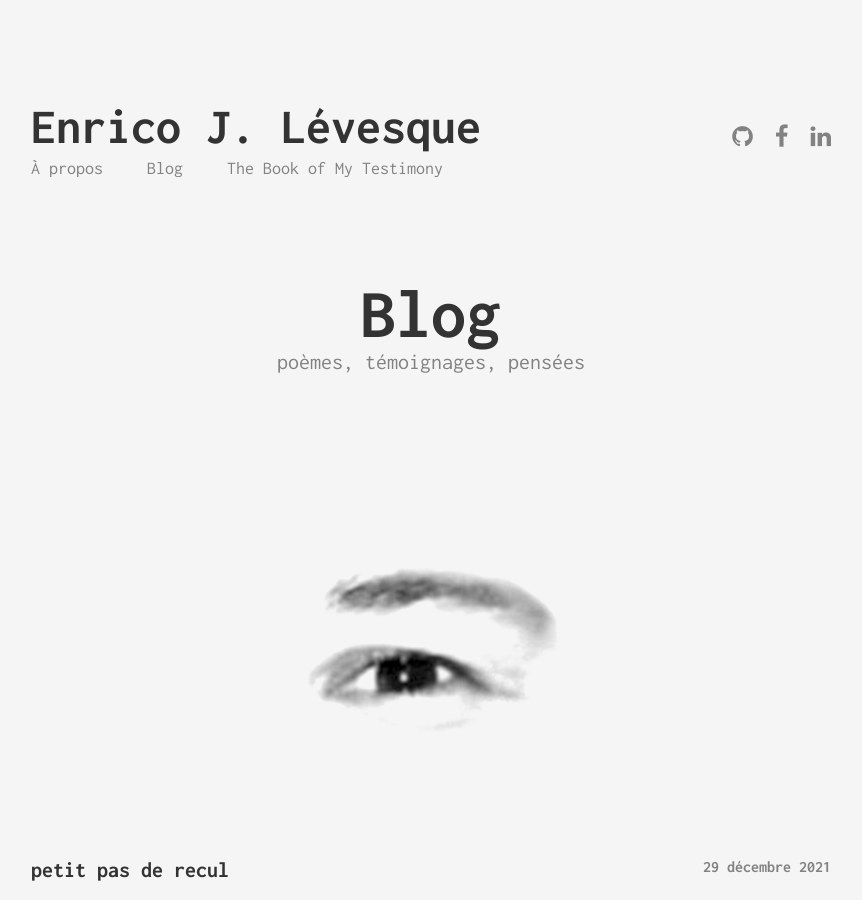
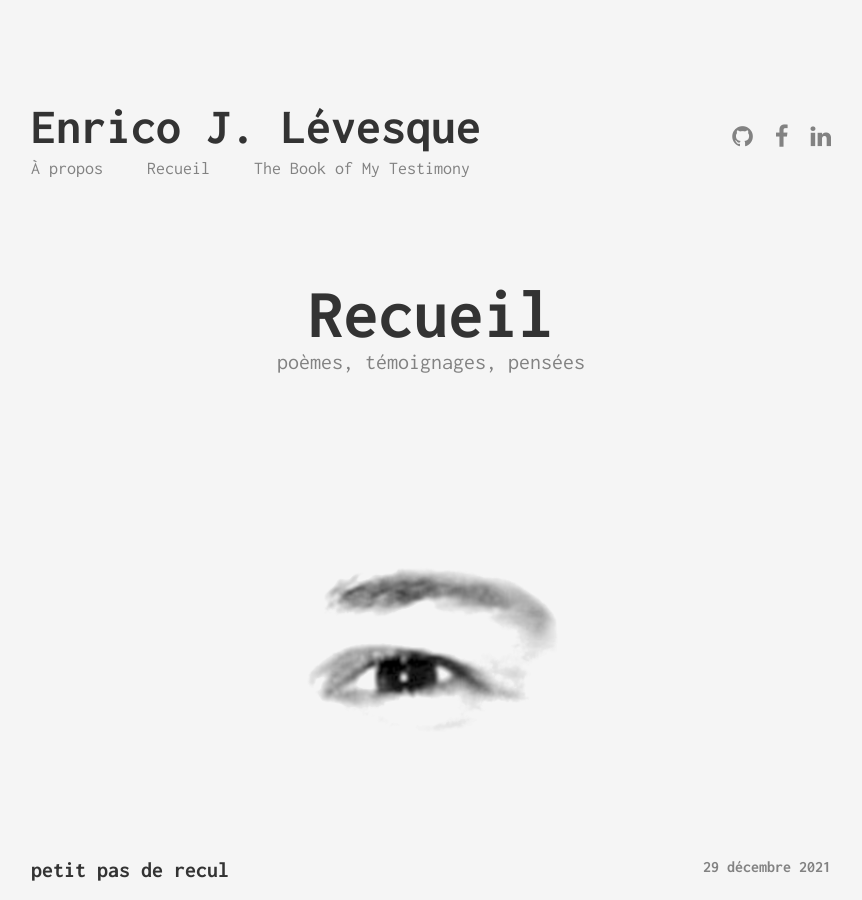
Before and after one commit to enricoJL/enricojl.github.io, a Jekyll site: the page built from index.html, in a window 1280 px wide and 900 px high. Shown: the whole window, without its empty margins (209-1071 px from the left). Built offline with Jekyll 4.4.1, drawn with Linux system fonts in a browser that asks for light colours.

Commit message:
switch blog to recueil

```diff
--- a/_includes/header.html
+++ b/_includes/header.html
@@ -4,7 +4,7 @@
 
         <ul class="menu">
             <li class="menu__entry"><a href="{{ '/about' | prepend: site.baseurl }}">À propos</a></li>
-            <li class="menu__entry"><a href="{{ '/' | prepend: site.baseurl }}">Blog</a></li>
+            <li class="menu__entry"><a href="{{ '/' | prepend: site.baseurl }}">Recueil</a></li>
             <li class="menu__entry"><a href="https://enricojl.github.io/bomt/">The Book of My Testimony</a></li>
         </ul>
     </div>
--- a/_layouts/category.html
+++ b/_layouts/category.html
@@ -23,7 +23,7 @@ layout: default
     {% if empty_category %}
         <li class="empty-post-list">
             Il ne semble pas y avoir d'articles dans cette catégorie.
-            Veuillez revenir à <a href="/">Accueil</a> pour voir la liste complètes des articles.
+            Veuillez revenir à <a href="/">Recueil</a> pour voir la liste complètes des articles.
         </li>
     {% endif %}
 </ul>
--- a/index.html
+++ b/index.html
@@ -1,6 +1,6 @@
 ---
 layout: page
-title: Blog
+title: Recueil
 subtitle: poèmes, témoignages, pensées
 sitemap:
   priority: 0.9
```
Also changed, not shown: about.md (+1 -1 lines).
